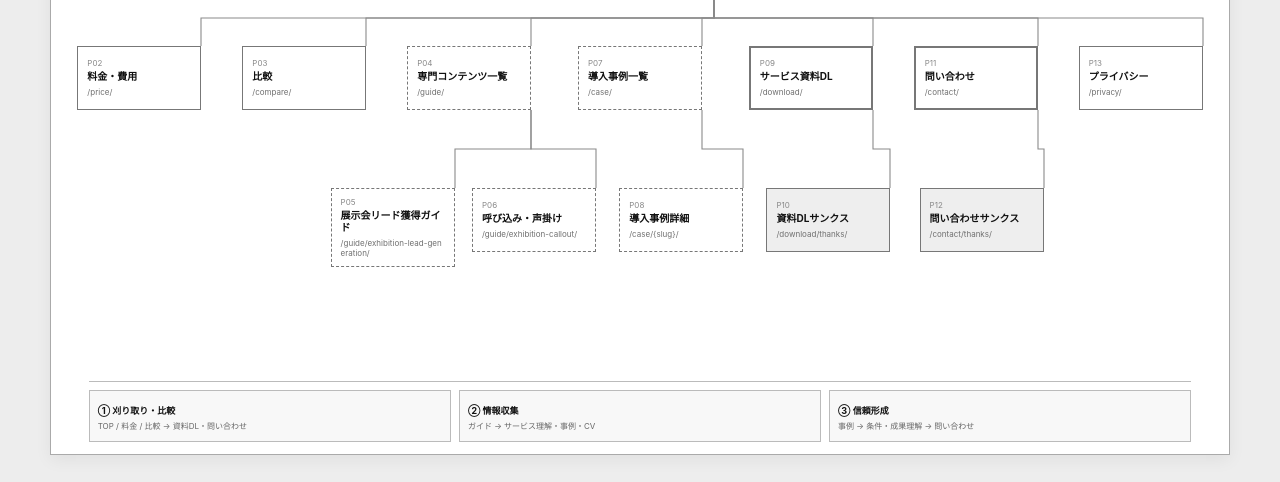
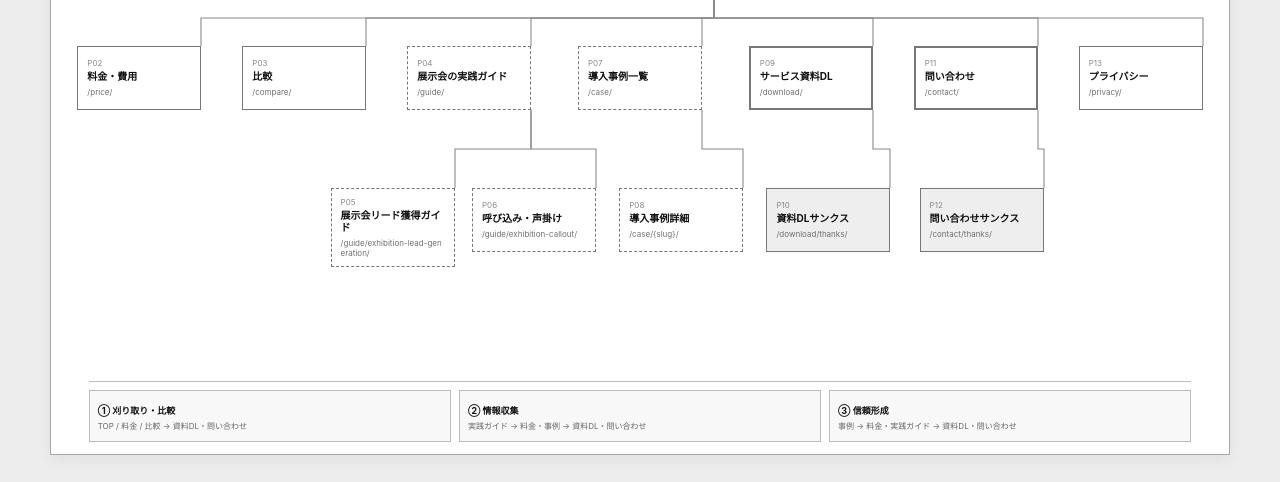
Before and after one commit to postkeimocore/pathos, a plain HTML site: page index.html in a window 1280 px wide. Shown: the part 212-694 px from the top of the page. Drawn offline with Linux system fonts and the light colour scheme.

Commit message:
Update site map for practical guide strategy

```diff
--- a/index.html
+++ b/index.html
@@ -31,8 +31,8 @@ svg{position:absolute;inset:0;width:100%;height:100%;pointer-events:none}.tree{s
 <div id="nodes"></div>
 <div class="flow-note">
   <div class="flow-box"><strong>① 刈り取り・比較</strong><p>TOP / 料金 / 比較 → 資料DL・問い合わせ</p></div>
-  <div class="flow-box"><strong>② 情報収集</strong><p>ガイド → サービス理解・事例・CV</p></div>
-  <div class="flow-box"><strong>③ 信頼形成</strong><p>事例 → 条件・成果理解 → 問い合わせ</p></div>
+  <div class="flow-box"><strong>② 情報収集</strong><p>実践ガイド → 料金・事例 → 資料DL・問い合わせ</p></div>
+  <div class="flow-box"><strong>③ 信頼形成</strong><p>事例 → 料金・実践ガイド → 資料DL・問い合わせ</p></div>
 </div>
 </div></div>
 <script>
@@ -40,7 +40,7 @@ const nodes=[
 {id:'P01',route:'/',name:'サービスTOP / LP',type:'fixed',parent:null},
 {id:'P02',route:'/price/',name:'料金・費用',type:'fixed',parent:'P01'},
 {id:'P03',route:'/compare/',name:'比較',type:'fixed',parent:'P01'},
-{id:'P04',route:'/guide/',name:'専門コンテンツ一覧',type:'cms',parent:'P01'},
+{id:'P04',route:'/guide/',name:'展示会の実践ガイド',type:'cms',parent:'P01'},
 {id:'P07',route:'/case/',name:'導入事例一覧',type:'cms',parent:'P01'},
 {id:'P09',route:'/download/',name:'サービス資料DL',type:'form',parent:'P01'},
 {id:'P11',route:'/contact/',name:'問い合わせ',type:'form',parent:'P01'},
@@ -51,6 +51,7 @@ const nodes=[
 {id:'P10',route:'/download/thanks/',name:'資料DLサンクス',type:'thanks',parent:'P09'},
 {id:'P12',route:'/contact/thanks/',name:'問い合わせサンクス',type:'thanks',parent:'P11'}
 ];
+// x is percentage of canvas width; y is px. Detail nodes are deliberately separated to avoid overlap.
 const positions={
 P01:[50,24],
 P02:[7.5,150],P03:[21.5,150],P04:[35.5,150],P07:[50,150],P09:[64.5,150],P11:[78.5,150],P13:[92.5,150],
@@ -68,7 +69,7 @@ function renderLines(){
  const tree=document.getElementById('treeLines');tree.innerHTML='';
  nodes.filter(n=>n.parent).forEach(n=>{tree.insertAdjacentHTML('beforeend',`<path class="tree" d="${pathTree(document.getElementById(n.parent),document.getElementById(n.id))}"/>`)});
  const flow=document.getElementById('flowLines');flow.innerHTML='';
- [['P02','P09'],['P02','P11'],['P03','P09'],['P03','P11'],['P04','P09'],['P04','P11'],['P07','P11'],['P10','P04'],['P12','P07']].forEach(([a,b])=>flow.insertAdjacentHTML('beforeend',`<path class="cross" d="${pathFlow(document.getElementById(a),document.getElementById(b))}"/>`));
+ [['P02','P09'],['P02','P11'],['P03','P09'],['P03','P11'],['P04','P09'],['P04','P11'],['P07','P09'],['P07','P11'],['P10','P04'],['P12','P07']].forEach(([a,b])=>flow.insertAdjacentHTML('beforeend',`<path class="cross" d="${pathFlow(document.getElementById(a),document.getElementById(b))}"/>`));
 }
 renderNodes();requestAnimationFrame(renderLines);window.addEventListener('resize',()=>requestAnimationFrame(renderLines));
 const flow=document.getElementById('flowLines'),btn=document.getElementById('flowToggle');btn.onclick=()=>{const on=flow.style.display==='none';flow.style.display=on?'block':'none';btn.classList.toggle('active',on);btn.textContent=on?'主要導線を隠す':'主要導線も表示'};
```
